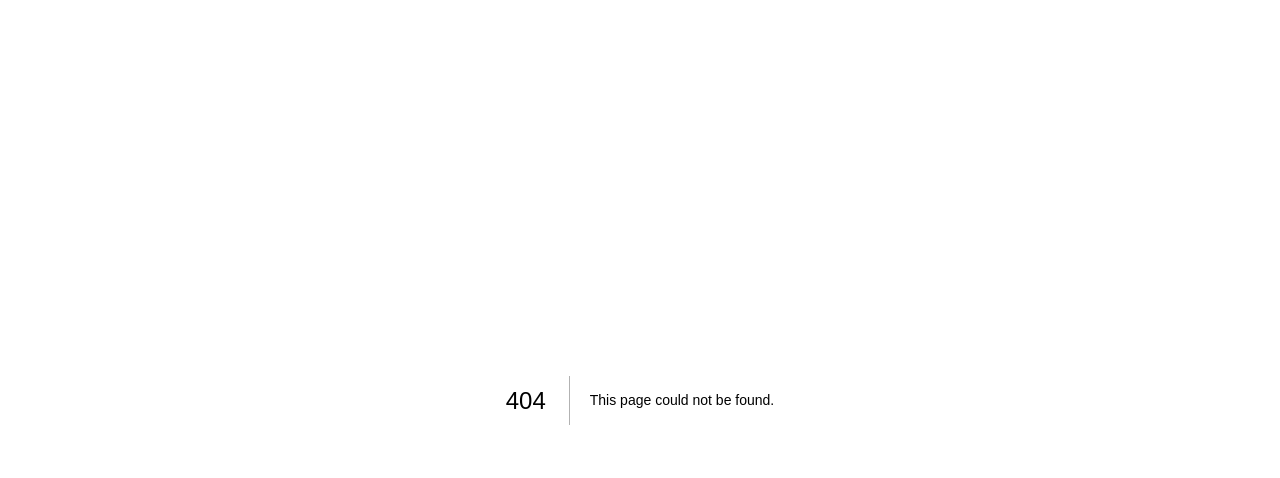
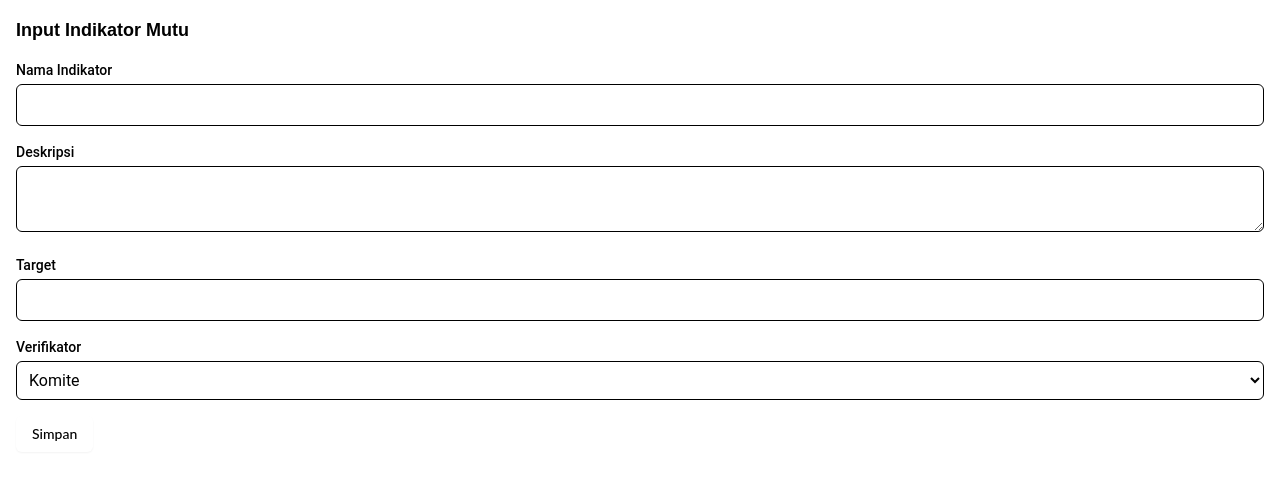
Before and after one commit to frestea09/simrs-siratu-fe-soreang, a Next.js app: page /indikator-mutu in a window 1280 px wide. Before the commit this address had no page. Shown: the top 478 px of the page. Built offline with nearby package versions, Linux system fonts and the light colour scheme.

Commit message:
feat: add indikator mutu form

```diff
--- /dev/null
+++ b/app/indikator-mutu/page.tsx
@@ -0,0 +1,10 @@
+import IndicatorMutuForm from '@/components/organisms/IndicatorMutuForm/IndicatorMutuForm'
+
+export default function IndikatorMutuPage() {
+  return (
+    <div className="p-4">
+      <h1 className="text-lg font-bold mb-4">Input Indikator Mutu</h1>
+      <IndicatorMutuForm />
+    </div>
+  )
+}
--- /dev/null
+++ b/components/organisms/IndicatorMutuForm/IndicatorMutuForm.tsx
@@ -0,0 +1,69 @@
+'use client'
+import { useForm } from 'react-hook-form'
+import { Button } from '@/components/ui/button'
+
+export interface IndicatorMutuFormValues {
+  nama: string
+  deskripsi: string
+  target: number
+  verifikator: string
+}
+
+export default function IndicatorMutuForm() {
+  const { register, handleSubmit, reset } = useForm<IndicatorMutuFormValues>()
+
+  const onSubmit = (data: IndicatorMutuFormValues) => {
+    console.log('Indikator Mutu:', data)
+    reset()
+  }
+
+  return (
+    <form onSubmit={handleSubmit(onSubmit)} className="space-y-4">
+      <div>
+        <label className="block text-sm font-medium" htmlFor="nama">
+          Nama Indikator
+        </label>
+        <input
+          id="nama"
+          {...register('nama', { required: true })}
+          className="border p-2 mt-1 w-full rounded-md"
+        />
+      </div>
+      <div>
+        <label className="block text-sm font-medium" htmlFor="deskripsi">
+          Deskripsi
+        </label>
+        <textarea
+          id="deskripsi"
+          {...register('deskripsi')}
+          className="border p-2 mt-1 w-full rounded-md"
+        />
+      </div>
+      <div>
+        <label className="block text-sm font-medium" htmlFor="target">
+          Target
+        </label>
+        <input
+          id="target"
+          type="number"
+          {...register('target', { required: true, valueAsNumber: true })}
+          className="border p-2 mt-1 w-full rounded-md"
+        />
+      </div>
+      <div>
+        <label className="block text-sm font-medium" htmlFor="verifikator">
+          Verifikator
+        </label>
+        <select
+          id="verifikator"
+          {...register('verifikator')}
+          className="border p-2 mt-1 w-full rounded-md"
+        >
+          <option value="Komite">Komite</option>
+          <option value="Verifikator">Verifikator</option>
+        </select>
+      </div>
+      <Button type="submit">Simpan</Button>
+    </form>
+  )
+}
```
Also changed, not shown: 1 other file (tests, documents, lock files or other folders).
